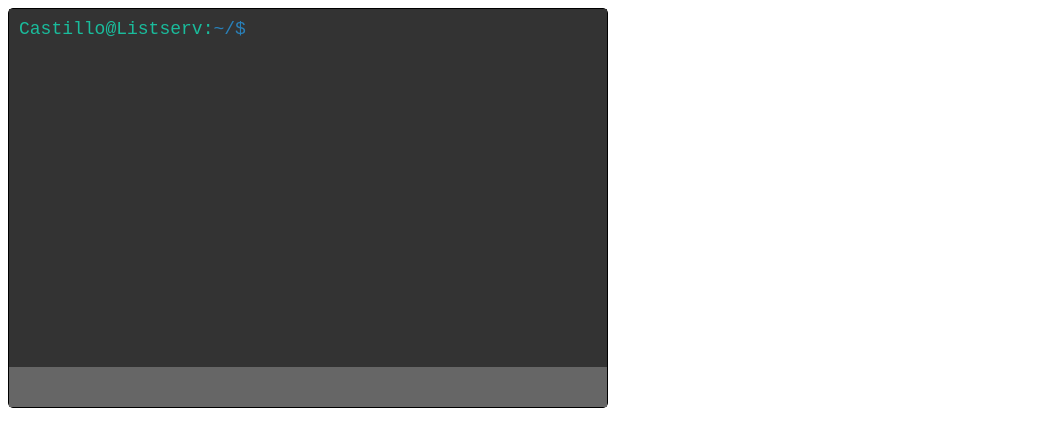
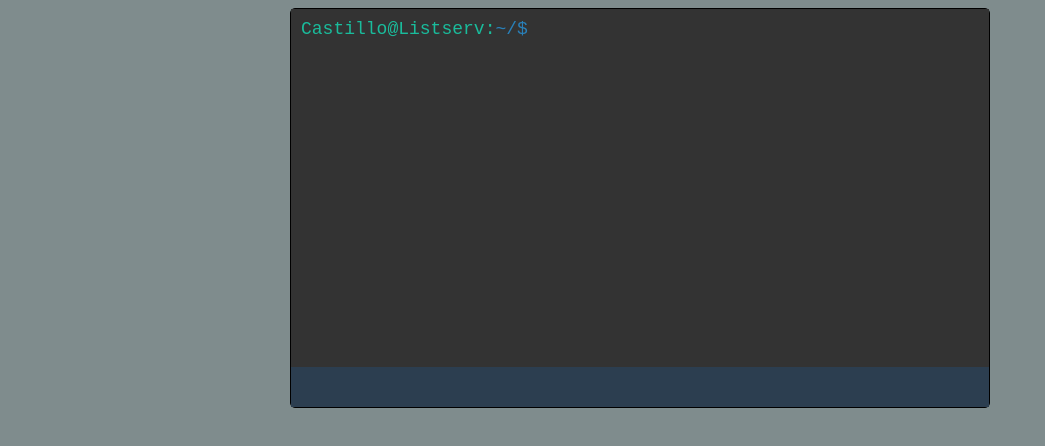
Before and after one commit to ac488603/Listserv-web, a plain HTML site: page index.html in a window 1280 px wide. Shown: the whole page, without its empty margins (0-1045 px from the left). Drawn offline with Linux system fonts and the light colour scheme.

Commit message:
made some adjustment to the setup

```diff
--- a/css/main.css
+++ b/css/main.css
@@ -5,11 +5,17 @@
     font-family: monospace, sans-serif;
 }
 
+body {
+    background-color: #7f8c8d;
+    display: flex;
+    justify-content: center;
+}
+
 #container {
     display: flex;
     justify-content: center;
     flex-direction: column;
-    width: 600px;
+    width: 700px;
     height: 400px;
     border: 1px solid black;
     border-radius: 5px;
@@ -20,13 +26,18 @@
     height: 100%;
     background-color: #333333;
     padding: 10px;
+    overflow: auto;
 }
 
 input {
     width: 100%;
     border: none;
-    background-color: #666666;
+    background-color: #2c3e50;
     padding: 10px 5px;
+}
+
+input:focus {
+    outline: none;
 }
 
 .green-text {
--- a/index.html
+++ b/index.html
@@ -9,7 +9,7 @@
   <body>
     <div id="container">
       <div id="commands"></div>
-      <input type="text" />
+      <input type="text" id="input" autocomplete="off" />
     </div>
     <script src="js/main.js"></script>
   </body>
--- a/js/main.js
+++ b/js/main.js
@@ -1,16 +1,41 @@
 const commands = document.getElementById('commands');
+const input = document.getElementById('input')
 
-function addCommand(text) {
-    const spanSystem = document.createElement('span')
+function addCommand(text = '', path = '') {
+    const divSystem = document.createElement('div')
     const textNode = document.createTextNode('Castillo@Listserv:')
-    spanSystem.appendChild(textNode)
-    spanSystem.className = 'green-text'
+    divSystem.appendChild(textNode)
+    divSystem.className = 'green-text'
     const spanPath = document.createElement('span')
-    const textPath = document.createTextNode('~/$')
+    const textPath = document.createTextNode(`~/${path}$ `)
     spanPath.appendChild(textPath)
     spanPath.className = 'blue-text'
-    spanSystem.appendChild(spanPath)
-    return spanSystem
+    divSystem.appendChild(spanPath)
+    spanCommand = document.createElement('span')
+    textCommand = document.createTextNode(text)
+    spanCommand.appendChild(textCommand)
+    spanPath.appendChild(spanCommand)
+    return divSystem
 }
 
-commands.appendChild(addCommand('castillo@Listserv:~/$'))
+const commandMap = {
+    'cd': 'change directory',
+    'ls': 'list',
+    'rm': 'remove',
+    'new': 'create'
+}
+
+input.addEventListener('keydown', (e) => {
+    if (e.keyCode == 13) {
+        const text = e.target.value
+        const command = text.split(' ')
+
+        if (commandMap[command[0]]) {
+            commands.appendChild(addCommand(text))
+            e.target.value = ''
+        }
+    }
+
+})
+
+commands.appendChild(addCommand())
```
